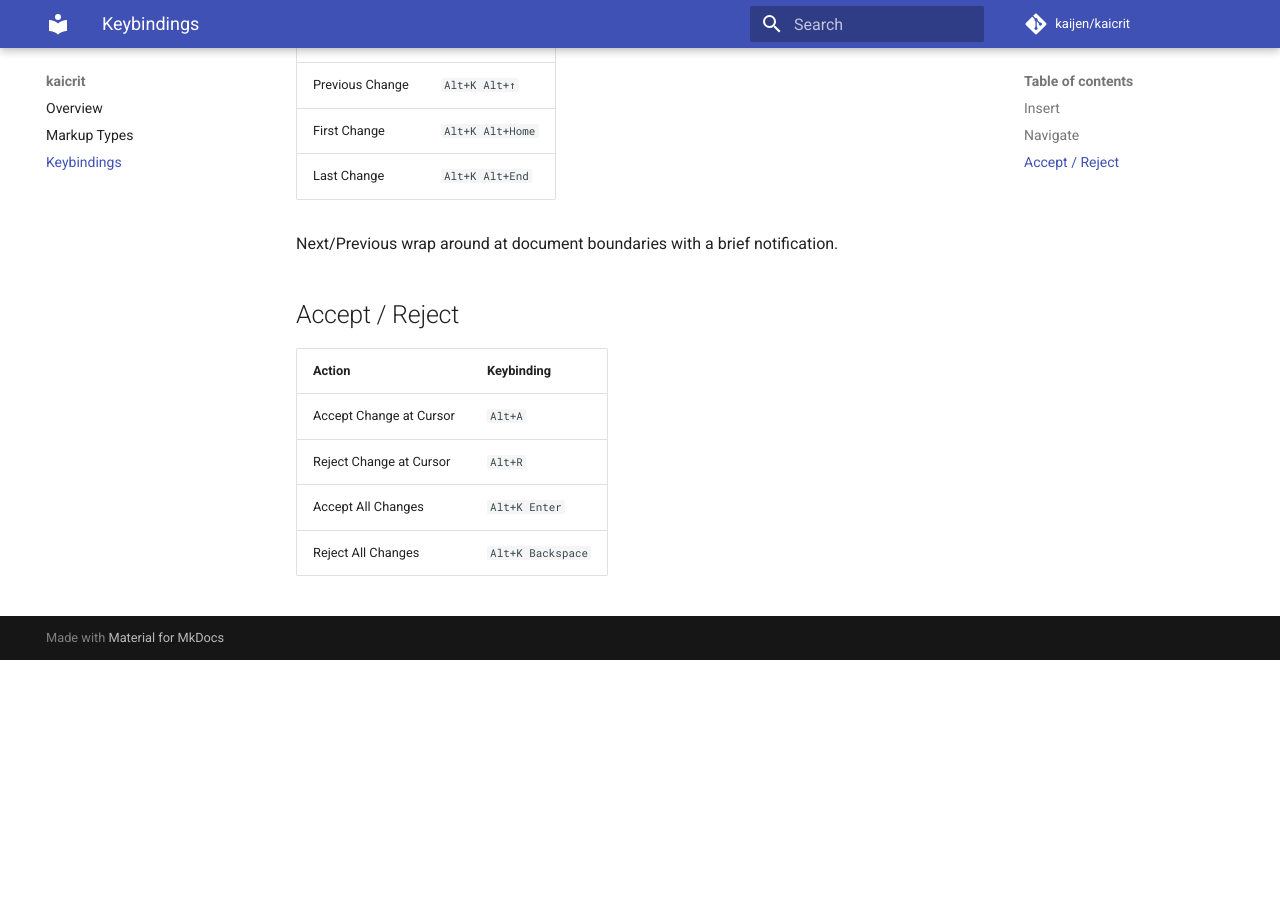
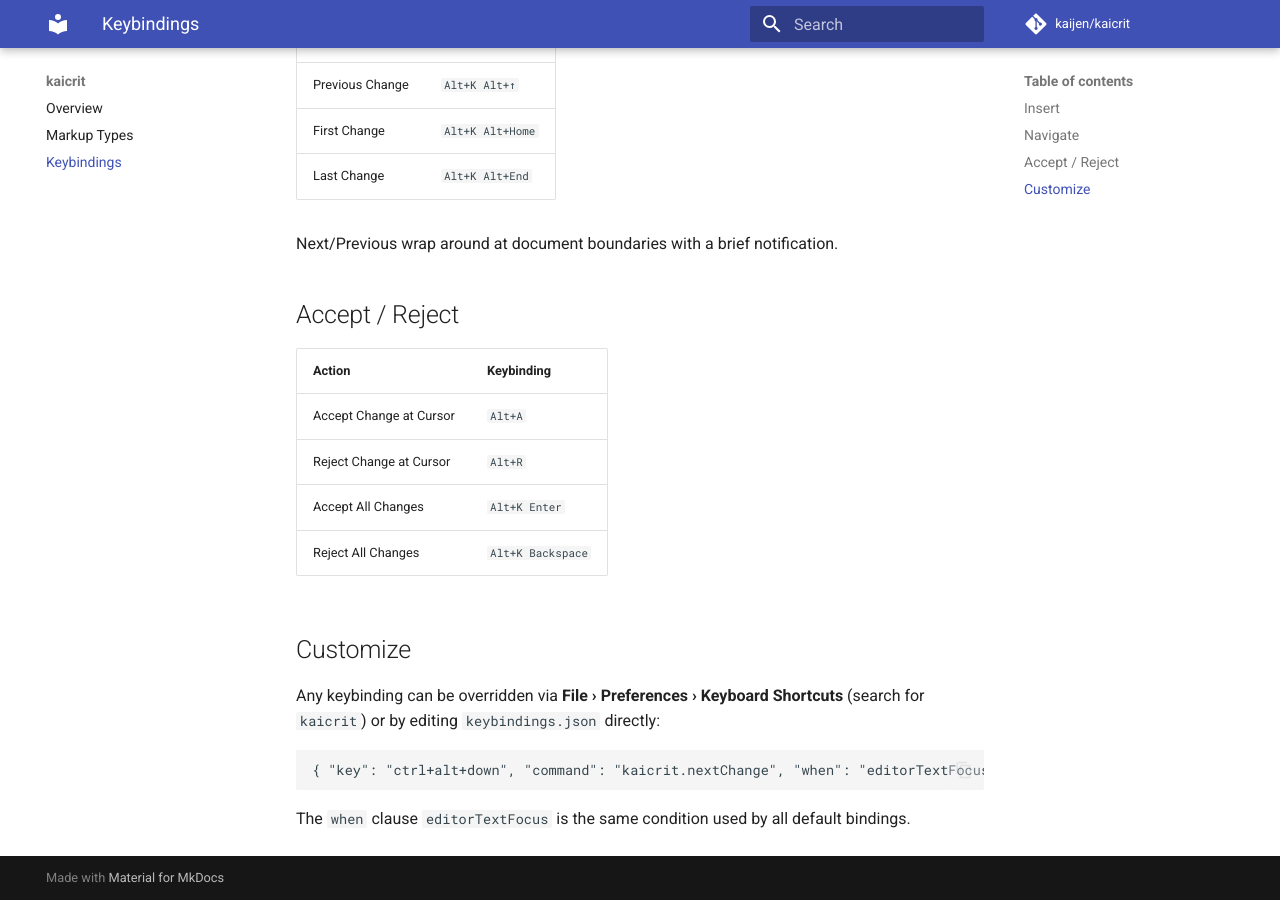
Before and after one commit to kaijen/kaicrit, an MkDocs documentation site: the page built from docs/keybindings.md, in a window 1280 px wide and 900 px high, scrolled down 798 px. Built offline with MkDocs 1.6.1 and Material for MkDocs 9.7.7, drawn with Linux system fonts in a browser that asks for light colours; comment, search, counter and statistics services are not loaded; the version menu is left out; before the commit the page ends 1458 px from its top, so only the background shows below that.

Commit message:
docs: Document keybinding customization
Issue #4 noted that configuration options for colors and keybindings
were missing from the docs. Colors were already covered; keybinding
overrides were not documented at all.

Closes: #4

Co-Authored-By: Claude Sonnet 4.6 <noreply@anthropic.com>

````diff
--- a/docs/keybindings.md
+++ b/docs/keybindings.md
@@ -33,3 +33,13 @@ Next/Previous wrap around at document boundaries with a brief notification.
 | Reject Change at Cursor | `Alt+R` |
 | Accept All Changes | `Alt+K Enter` |
 | Reject All Changes | `Alt+K Backspace` |
+
+## Customize
+
+Any keybinding can be overridden via **File › Preferences › Keyboard Shortcuts** (search for `kaicrit`) or by editing `keybindings.json` directly:
+
+```json
+{ "key": "ctrl+alt+down", "command": "kaicrit.nextChange", "when": "editorTextFocus" }
+```
+
+The `when` clause `editorTextFocus` is the same condition used by all default bindings.
````
Also changed, not shown: README.md (+4 -0 lines).
